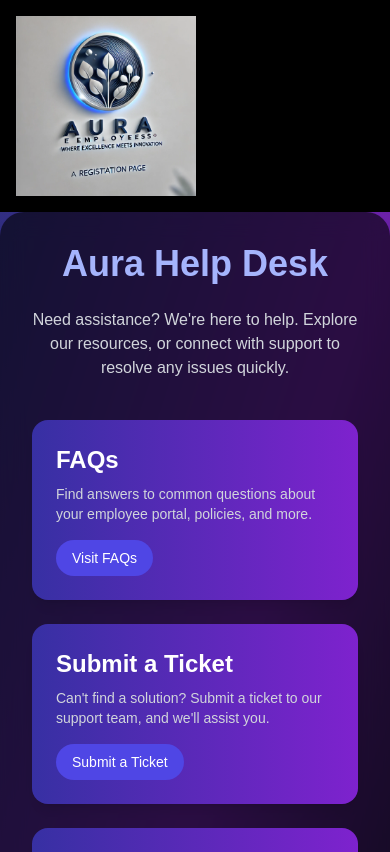
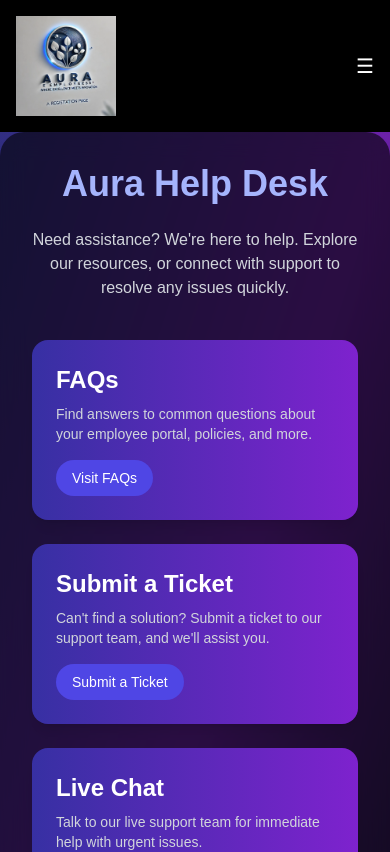
Before and after one commit to Sarangnadh/auraemployees, a Next.js app: page /helpdesk in a window 390 px wide. Shown: the top 852 px of the page. Built offline with nearby package versions, Linux system fonts and the light colour scheme.

Commit message:
mobile view updating

```diff
--- a/app/_components/Header.tsx
+++ b/app/_components/Header.tsx
@@ -1,52 +1,80 @@
-import React from 'react'
-import Image from 'next/image'
-import Link from 'next/link'
+"use client"
+import React, { useState } from 'react';
+import Image from 'next/image';
+import Link from 'next/link';
+
 const Header = () => {
+  const [menuOpen, setMenuOpen] = useState(false);
+
   const Menu = [
     {
       id: 1,
       name: 'Home',
-            path: '/'
+      path: '/',
     },
     {
       id: 2,
       name: 'Employees Live Status',
-            path: '/livestatus'
+      path: '/livestatus',
     },
     {
       id: 3,
       name: 'Help',
-            path: '/helpdesk'
+      path: '/helpdesk',
     },
-
-    ]
+  ];
 
   return (
     <>
-      <div className='flex items-center justify-between p-4  shadow-sm bg-black'>
-            <div className='flex items-center gap-10' >
-                <Image src='/logo.jpg.webp'
-                alt='logo'
-                width={180}
-                height={180}
+      <div className="flex items-center justify-between p-4 shadow-sm bg-black">
+        {/* Logo */}
+        <div className="flex items-center gap-4">
+          <Image
+            src="/logo.jpg.webp"
+            alt="logo"
+            width={100}
+            height={100}
             priority
+          />
+        </div>
 
-                />
+        {/* Desktop Menu */}
+        <ul className="hidden md:flex gap-6">
+          {Menu.map((item) => (
+            <Link href={item.path} key={item.id}>
+              <li className="text-white hover:text-primary cursor-pointer hover:scale-105 transition-all ease-in-out">
+                {item.name}
+              </li>
+            </Link>
+          ))}
+        </ul>
 
 
+        {/* Mobile Menu */}
 
-                <ul className='md:flex gap-8 hidden'>
-                    {Menu.map((item, index) => (
-                        <Link href={item.path} key={index}>
-                            <li className='text-white hover:text-primary cursor-pointer hover:scale-105 transition-all ease-in-out' >{item.name}</li>
+        <div
+          className="md:hidden text-white text-xl cursor-pointer"
+          onClick={() => setMenuOpen(!menuOpen)}
+        >
+          {menuOpen ? '✖' : '☰'}
+        </div>
+        {menuOpen && (
+          <ul className="absolute top-16 left-0 w-full bg-black flex flex-col items-center gap-4 py-4 z-50 md:hidden">
+            {Menu.map((item) => (
+              <Link href={item.path} key={item.id}>
+                <li
+                  onClick={() => setMenuOpen(false)}
+                  className="text-white hover:text-primary cursor-pointer transition-all ease-in-out"
+                >
+                  {item.name}
+                </li>
               </Link>
             ))}
-
           </ul>
-            </div>
+        )}
       </div>
     </>
-  )
-}
+  );
+};
 
-export default Header
+export default Header;
```
Lines whose indentation alone changed are shown as unchanged.
